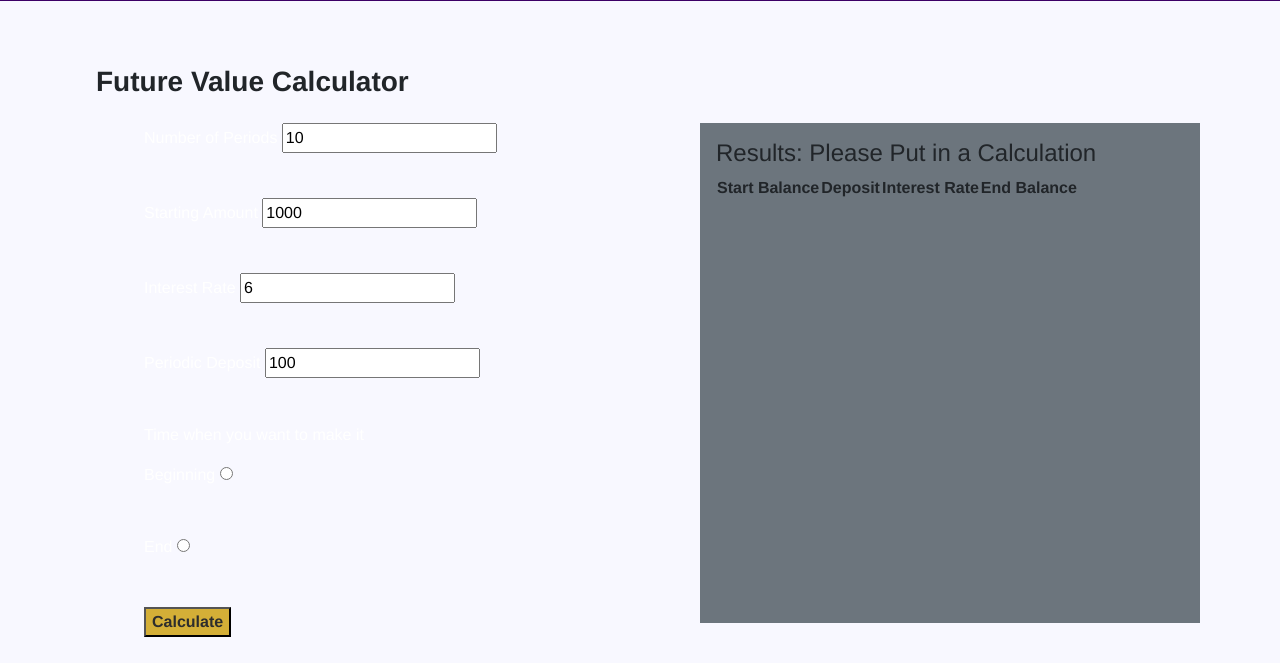
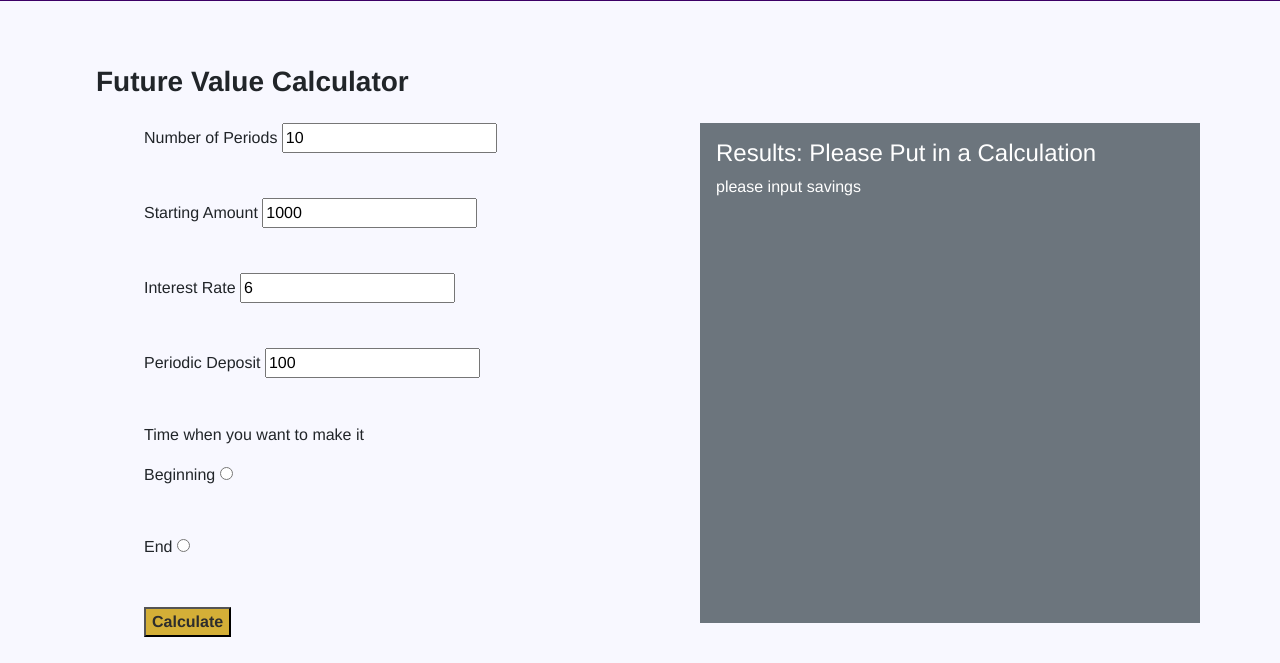
Before and after one commit to noel543235/Finiance, a Django app: page /savings/ in a window 1280 px wide. Shown: the part 1398-2061 px from the top of the page. Run offline with Django 5.2, Linux system fonts and the light colour scheme; a user stored in the database is signed in; data comes from the database, SQL or seed files in the repository; both versions use the stored data as it was after the commit; lists and menus that the app fills with data are empty; some libraries are stand-ins or nearby versions.

Commit message:
Future Value Calculator Displays Information

```diff
--- a/savings/templates/savings/savings.html
+++ b/savings/templates/savings/savings.html
@@ -143,7 +143,7 @@
   <h3 class="mb-4 fw-bold">Future Value Calculator</h3>
   <div class=" row">
     <div class="col ms-5">
-      <form method="post" class="text-white">
+      <form method="post" action="{%url 'Calculate'%}">
         {% csrf_token %}
         <label class="mb-5">Number of Periods</label>
         <input type="number" name="compounds" value="10" />
@@ -159,20 +159,22 @@
         <br />
         <p>Time when you want to make it</p>
         <label class="mb-5">Beginning</label>
-        <input type="radio" />
+        <input type="radio" name= "timing"/>
         <br />
         <label class="mb-5">End</label>
-        <input type="radio" />
+        <input type="radio" name= "timing"/>
         <br />
         <button type = "submit">Calculate</button>
       </form>
     </div>
     <div class="col">
-      <div class="line bg-secondary p-3">
+      <div class="line bg-secondary p-3 text-white">
         <h4>Results: Please Put in a Calculation</h4>
         <div>
+          {% if table %}
           <table>
             <tr>
+              <th>Compound</th>
               <th>Start Balance</th>
               <th>Deposit</th>
               <th>Interest Rate</th>
@@ -188,6 +190,9 @@
               </tr>
             {% endfor %}
           </table>
+          {% else %}
+            <p> please input savings </p>
+          {% endif %}
         </div>
       </div>
     </div>
--- a/savings/urls.py
+++ b/savings/urls.py
@@ -4,4 +4,5 @@ from .views import *
 urlpatterns = [
     path('', index, name="index"),
     path('get_chart_data/', get_chart_data, name="get_chart_data"),
+    path('calculate/', Calculate, name="Calculate")
 ]
--- a/savings/views.py
+++ b/savings/views.py
@@ -94,14 +94,15 @@ def future_value_calculator(present_value, compounds, interest_rate, periodic_de
     # initialize 2D list: compound_rows and change the interest rate to decimal form
     compound_rows = []
     interest_rate = interest_rate/100
-
+    print("calculates!!!")
     # loop through the number of compounds
     for i in range(compounds):
 
         # calculate the future value for each compound and add the present value,
         # deposit amount, interest of present value, and the future value
         future_value = present_value * (1 + interest_rate) + periodic_deposit
-        compound_rows.append([i+1, present_value, periodic_deposit, interest_rate*present_value, future_value])
+        compound_rows.append([str(i+1), "${:.2f}".format(present_value), "${:.2f}   ".format(periodic_deposit),
+                                "${:.2f}".format(interest_rate*present_value), "${:.2f}".format(future_value)])
 
         # set the new present value for the next iteration
         present_value = future_value
@@ -109,12 +110,18 @@ def future_value_calculator(present_value, compounds, interest_rate, periodic_de
     return compound_rows
 
 def Calculate(request):
+    print("Calculate")
     if request.method == "POST":
         present_value = request.POST.get("present_value")
         compounds = request.POST.get("compounds")
         periodic_deposit = request.POST.get("periodic_deposit")
         interest_rate = request.POST.get("interest_rate")
+        print(f"present value = {present_value} compounds = {compounds} periodic deposit = {periodic_deposit} interest rate = {interest_rate}")
 
         table = future_value_calculator(float(present_value), int(compounds), float(interest_rate), float(periodic_deposit))
+        print(table)
 
-        return render(request, "savings.html", {"table": table})
+        return render(request, "savings/savings.html", {"table": table})
+
+
+    return render(request, "savings/savings.html")
```
Also changed, not shown: db.sqlite3. Lines whose indentation alone changed are shown as unchanged.
